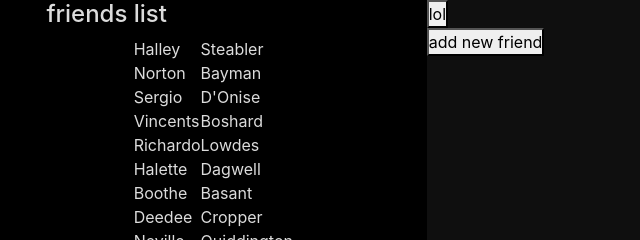
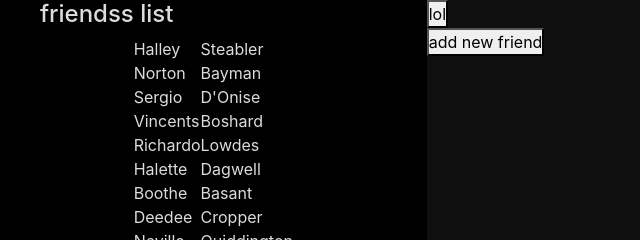
Before and after one commit to ignacioV/friendAppJs, a website with bundled scripts: page index.html in a window 1280 px wide. Shown: the top 240 px of the page, 0-640 px from the left. Built offline with nearby package versions, Linux system fonts and the light colour scheme.

```diff
--- a/index.html
+++ b/index.html
@@ -15,7 +15,7 @@
     <div class="app">
         <div class="friends-list">
             <div class="friends-list-header">
-                <h4>friends list</h4>
+                <h4>friendss list</h4>
             </div>
             <div class="table-container">
                 <table id="friends-table">
--- a/src/app/list/friends-list-maker.js
+++ b/src/app/list/friends-list-maker.js
@@ -4,7 +4,7 @@
     let data
     await fetchJson("/data/MOCK_DATA.json").then(resp => data = resp)
 
-    // console.log(data)
+    // console.log(data)s
 
     let fiendsTable = document.getElementById('friends-table')
 
```
Also changed, not shown: package.json (+8 -2 lines), app.js (line endings or trailing spaces), 1 other file.
